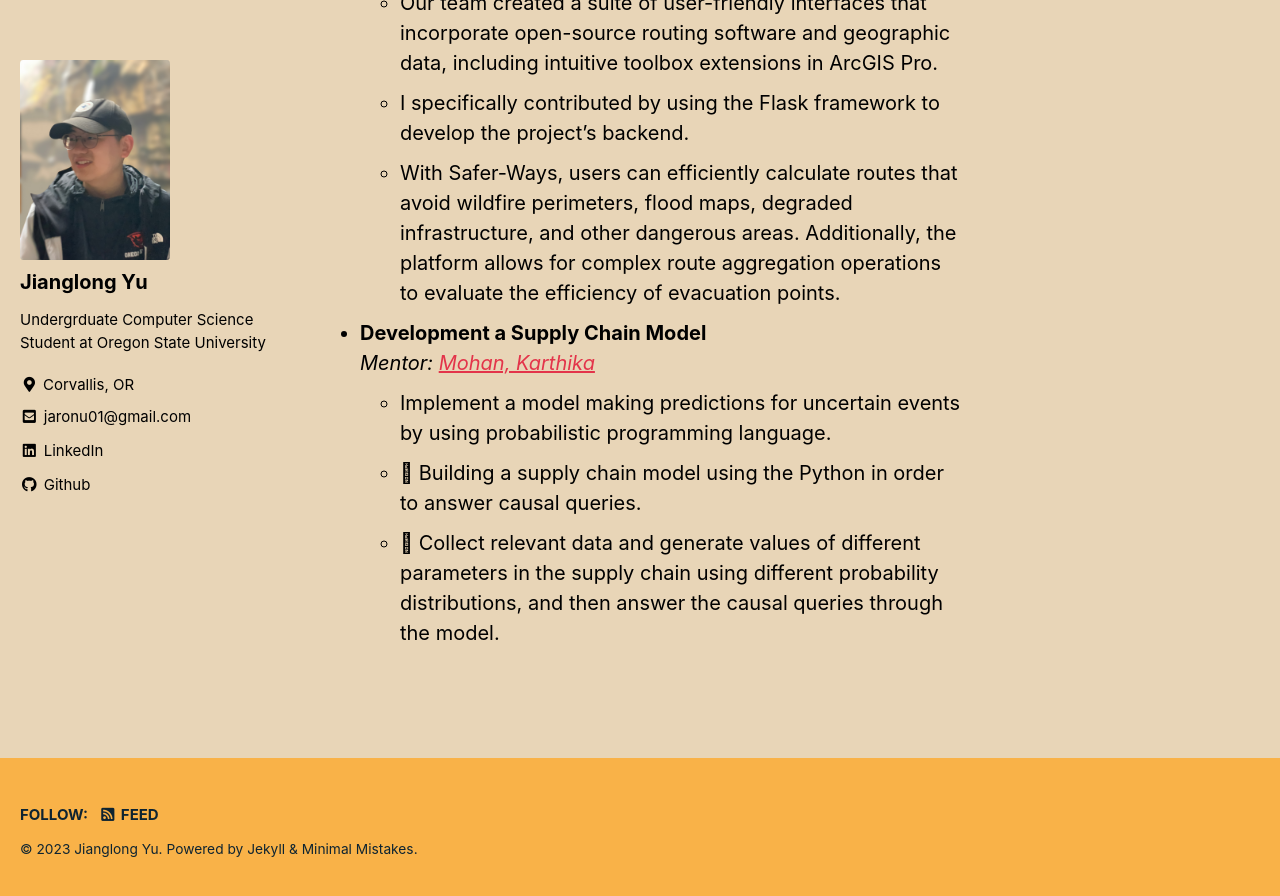
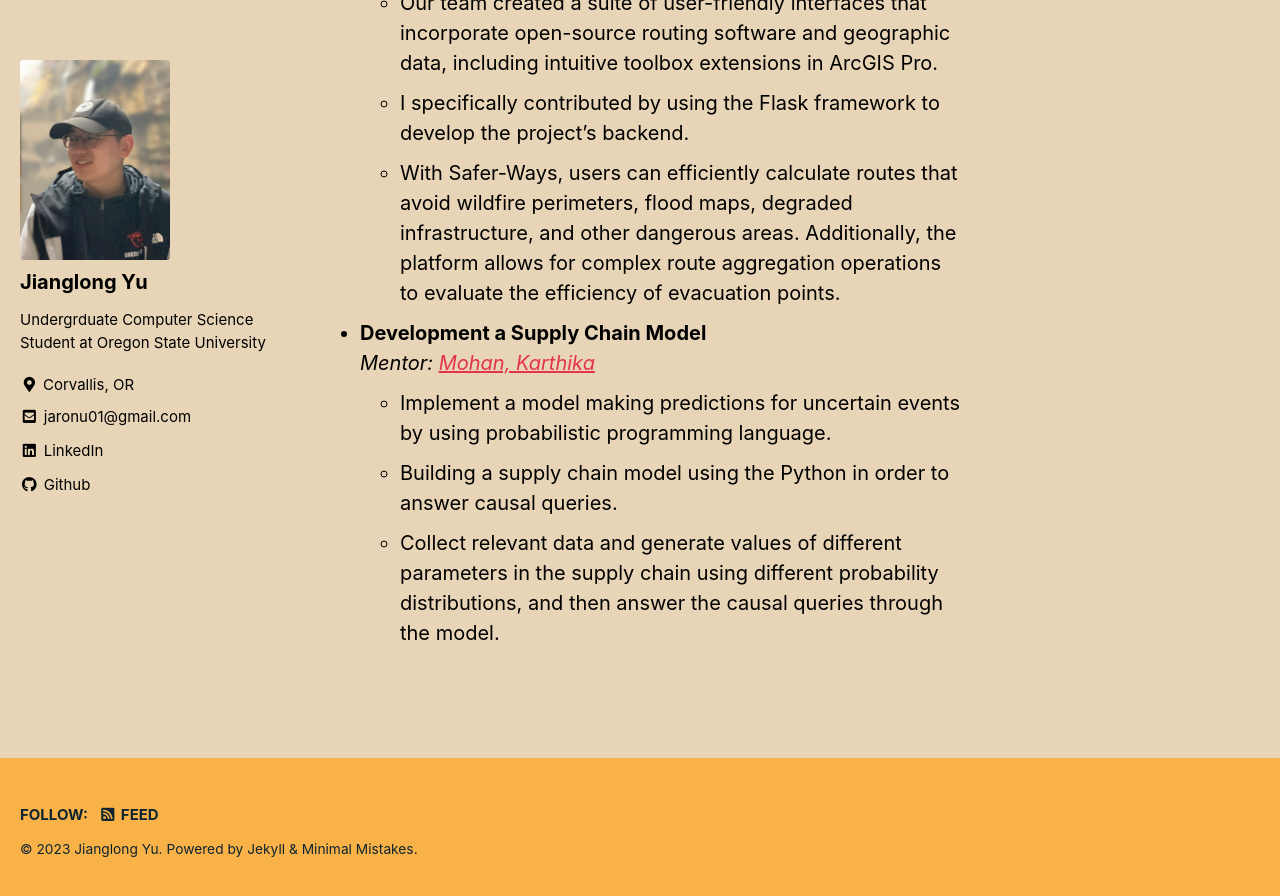
Before and after one commit to Jaron-U/jaron-u.github.io, a Jekyll site: the page built from _pages/home.md, in a window 1280 px wide and 900 px high, scrolled down 559 px. Shown: the top 896 px of the window. Built offline with Jekyll 4.4.1, drawn with Linux system fonts in a browser that asks for light colours; cached includes are drawn as plain includes.

Commit message:
new updates

```diff
--- a/_pages/home.md
+++ b/_pages/home.md
@@ -23,5 +23,5 @@ I am currently working as an undergraduate graduate assistant helping Professor
 - **Development a Supply Chain Model**
   *Mentor: [Mohan, Karthika](http://www.karthikamohan.com/)*
   - Implement a model making predictions for uncertain events by using probabilistic programming language.
-  - 	Building a supply chain model using the Python in order to answer causal queries.
-  - 	Collect relevant data and generate values of different parameters in the supply chain using different probability distributions, and then answer the causal queries through the model.
+  - Building a supply chain model using the Python in order to answer causal queries.
+  - Collect relevant data and generate values of different parameters in the supply chain using different probability distributions, and then answer the causal queries through the model.
```
